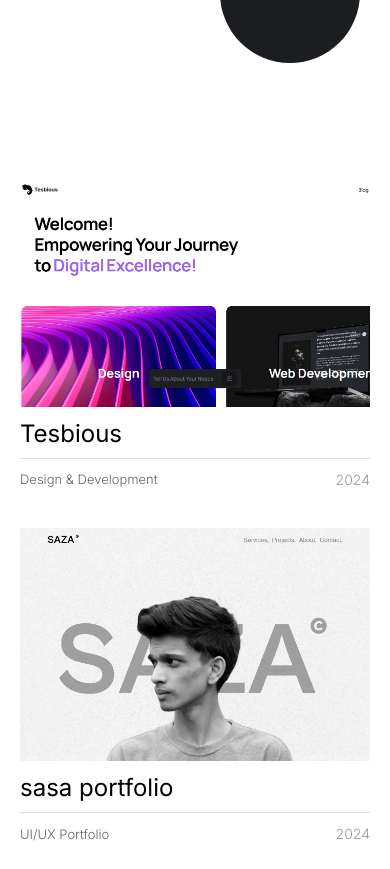
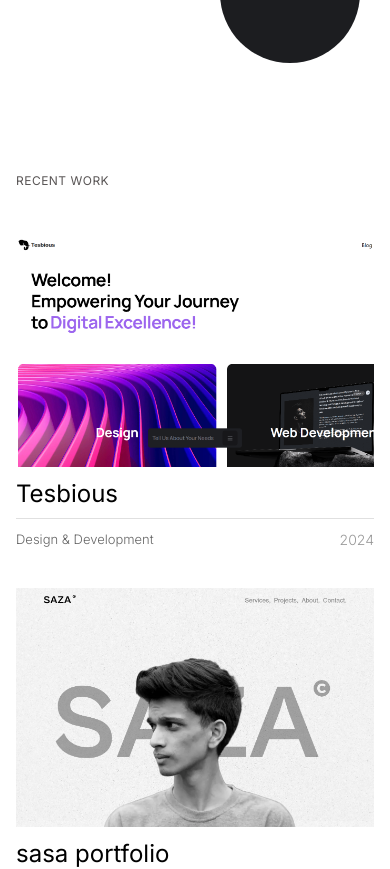
Before and after one commit to Eranga725/Portfolio, a Next.js app: page / in a window 390 px wide. Shown: the part 1400-2269 px from the top of the page. Built offline with nearby package versions, Linux system fonts and the light colour scheme.

Commit message:
project section layout issue fixed

```diff
--- a/app/components/Contact/index.jsx
+++ b/app/components/Contact/index.jsx
@@ -69,7 +69,7 @@ export default function CONTACT() {
                     <div>
                         <span>
                             <h3>Version</h3>
-                            <p>2022 © Edition</p>
+                            <p>2025 © Edition</p>
                         </span>
                         <span className={styles.localTime}>
                          <h3>Local Time</h3>
--- a/app/components/Projects/index.jsx
+++ b/app/components/Projects/index.jsx
@@ -4,6 +4,8 @@ import { useState } from "react"
 import Project from "./components_projects"
 import Modal from "./components_modal"
 import RoundedButton from "../common/RoundedButton"
+import Link from "next/link"
+
 
 const projects = [
   {
@@ -42,9 +44,8 @@ export default function Home() {
   return (
     <main className={styles.main}>
 
-
-
-
+      <div className={styles.header}>
+      <p className={styles.headerLabel}>RECENT WORK</p></div>
       <div className={styles.body}>
         {projects.map((project, i) => (
           <Project
@@ -58,10 +59,13 @@ export default function Home() {
         ))}
 
         <div className={styles.moreWorkButton}>
+          <Link href="/work" style={{ textDecoration: 'none', color: 'inherit' }}>
           <RoundedButton>
             <p>More work</p>
           </RoundedButton>
+          </Link>
         </div>
+
       </div>
 
       <Modal modal={modal} projects={projects} />
--- a/app/components/Projects/page.module.css
+++ b/app/components/Projects/page.module.css
@@ -1,37 +1,42 @@
 .main {
   display: flex;
-
-  height: 100vh;
+  flex-direction: column;
+  min-height: 100vh;
   margin-bottom: 250px;
   align-items: center;
   justify-content: center;
-
+  z-index: 2;
 }
 
+/* Main content container */
 .body {
-  width: 1000px;
+  width: 100%;
+  max-width: 1000px;
   display: flex;
   flex-direction: column;
   align-items: center;
   justify-content: center;
 }
 
+/* Header section */
+.header {
+  width: 100%;
+  max-width: 1000px;
+  margin-bottom: 20px;
+  color: #595555;
+}
 
+/* Header label text */
+.headerLabel {
+  font-size: 14px;
+  font-weight: 400;
+  color: #595555;
+  letter-spacing: 0.05em;
+  margin: 0 0 20px 0;
+  text-transform: uppercase;
+}
 
-
-
-
-
-
-
-
-
-
-
-
-
-
-/* Add styling for the More work button container */
+/* More work button */
 .moreWorkButton {
   margin-top: 80px;
   display: flex;
@@ -47,15 +52,19 @@
   transition: color 0.4s;
 }
 
+/* =========================
+   Tablet
+   ========================= */
 @media (max-width: 1024px) {
   .main {
     height: auto;
-    padding: 60px 20px;
+    padding: 60px 24px;
+    margin-bottom: 0;
   }
 
-  .body {
-    width: 100%;
-    max-width: 600px;
+  .body,
+  .header {
+    max-width: 720px;
   }
 
   .moreWorkButton {
@@ -63,26 +72,35 @@
   }
 }
 
+/* =========================
+   Mobile
+   ========================= */
 @media (max-width: 768px) {
-  /* Adding proper background, padding, and spacing for mobile to prevent overlap */
   .main {
-    padding: 40px 20px 100px 20px;
+    padding: 40px 16px 80px;
     height: auto;
     min-height: auto;
-    margin-bottom: 0;
+    align-items: flex-start;
+    justify-content: flex-start;
     background-color: #fff;
-    position: relative;
-    z-index: 2;
   }
 
-  .body {
+  .body,
+  .header {
     max-width: 100%;
-    padding: 0;
     width: 100%;
+    align-items: flex-start;
+  }
+
+  .headerLabel {
+    font-size: 12px;
+    letter-spacing: 0.04em;
   }
 
   .moreWorkButton {
-    margin-top: 60px;
-    margin-bottom: 0;
+    width: 100%;
+    margin-top: 48px;
+    display: flex;
+    justify-content: center;
   }
 }
```
